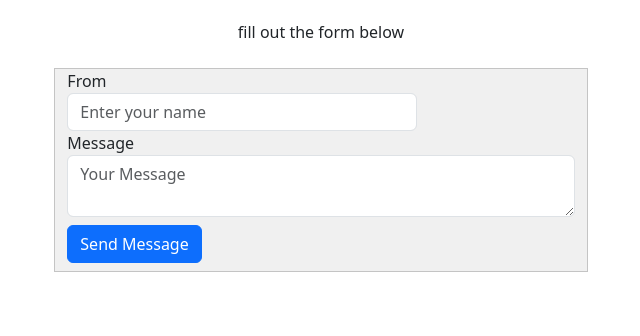
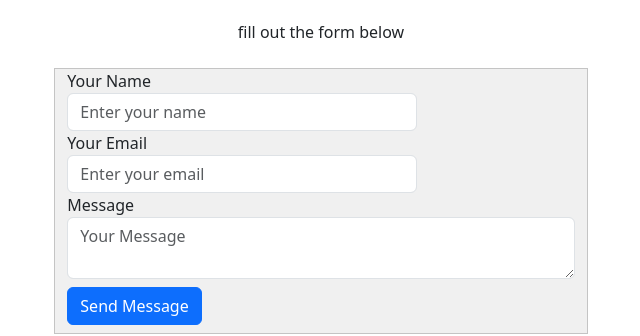
Before and after one commit to Stanecek1/Leaon_Gottlieb_Website, a JavaScript app in the folder Frontend/: page /contact in a window 1280 px wide. Shown: the part 422-758 px from the top of the page, without its empty margins (319-959 px from the left). Built offline with nearby package versions, Linux system fonts and the light colour scheme.

Commit message:
added from email in contact section

```diff
--- a/Frontend/src/views/Contact.vue
+++ b/Frontend/src/views/Contact.vue
@@ -4,6 +4,7 @@
 
     const message = ref('')
     const from = ref('')
+    const email = ref('')
     const loading = ref(false)
     const sent = ref(false)
     const errorMessage = ref('')
@@ -14,7 +15,7 @@
             loading.value = true
             await fetch("http://127.0.0.1:4000/sendMail", {
                 method: 'POST',
-                body: JSON.stringify({from: from.value, message: message.value}),
+                body: JSON.stringify({from: from.value, message: message.value, email:email.value}),
                 headers: {
                 "Content-Type": "application/json",
                 },
@@ -65,11 +66,15 @@
             <div v-else class="pt-2 row justify-content-center ">
                 <div class="col-5 gray-bg">
                     <div class="form-group">
-                        <label for="exampleInputEmail1">From</label>
+                        <label for="exampleInputEmail1">Your Name</label>
                         <input style="width: 350px;" v-model="from" type="text" class="form-control" id="exampleInputEmail1" aria-describedby="emailHelp" placeholder="Enter your name">
                     </div>
                     <div class="form-group">
-                        <label for="exampleInputPassword1">Message </label>
+                        <label for="exampleInputEmail1">Your Email</label>
+                        <input style="width: 350px;" v-model="email" type="text" class="form-control" id="exampleInputEmail1" aria-describedby="emailHelp" placeholder="Enter your email">
+                    </div>
+                    <div class="form-group">
+                        <label for="exampleInputPassword1">Message</label>
                         <textarea v-model="message" type="text" class="form-control" id="message" placeholder="Your Message" ></textarea>
                     </div>
                     <button v-on:click="sendMail" class="btn btn-primary my-2">Send Message</button>
```
Also changed, not shown: 1 other file (tests, documents, lock files or other folders).
